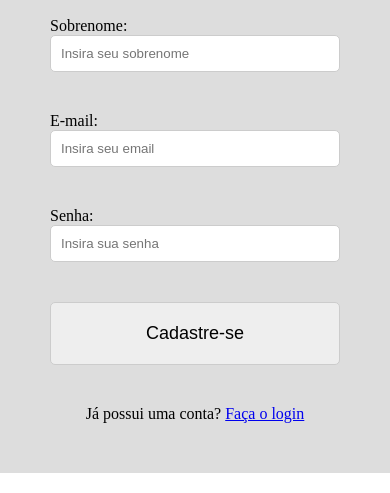
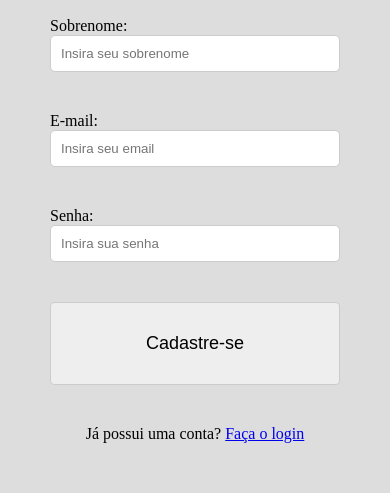
Before and after one commit to vanessabrazuna/form-validator, a plain HTML site: page index.html in a window 390 px wide. Shown: the part 513-1006 px from the top of the page. Drawn offline with Linux system fonts and the light colour scheme.

Commit message:
padding e border-radius no button

```diff
--- a/style.css
+++ b/style.css
@@ -75,7 +75,8 @@ body {
     }
     .right--side .button {
         width: 100%;
-        padding: 20px;
+        padding: 30px;
+        border-radius: .25rem;
         background-color: #EEE;
         font-size: 18px;
     }
```
